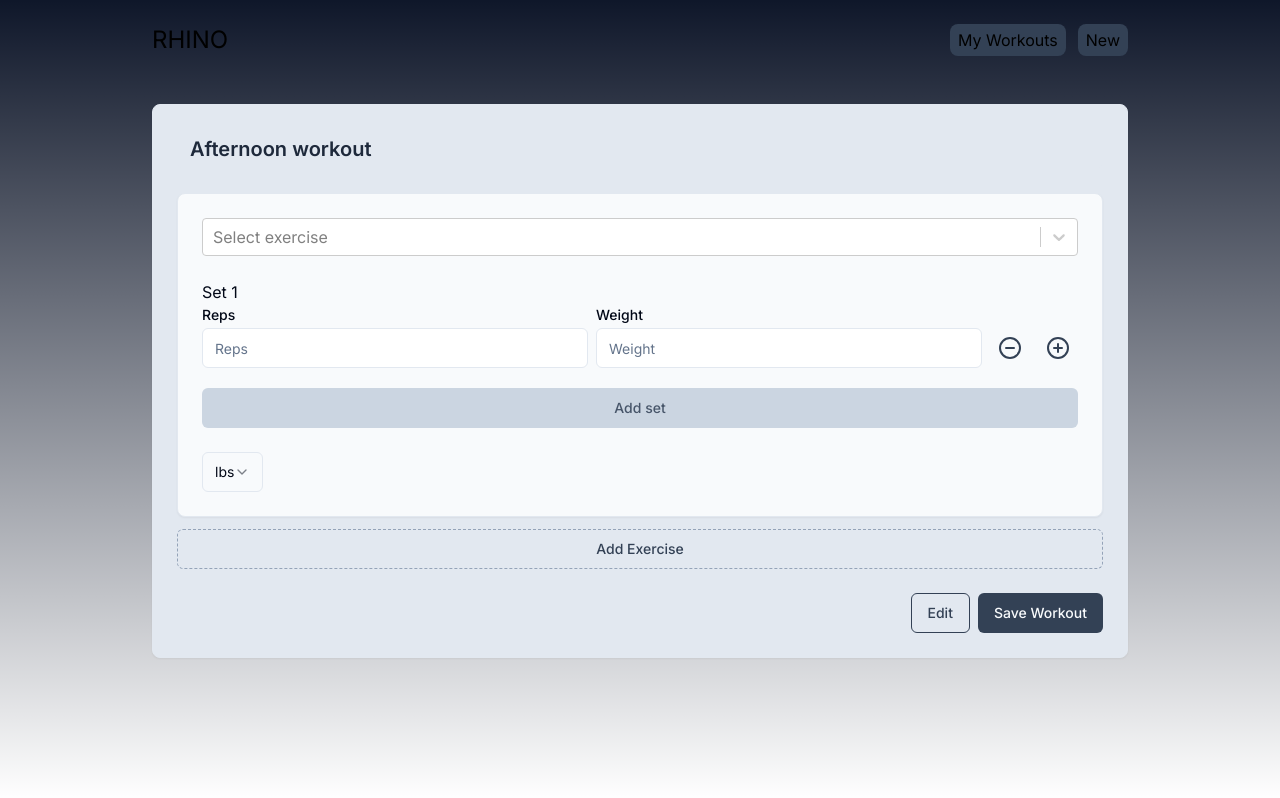
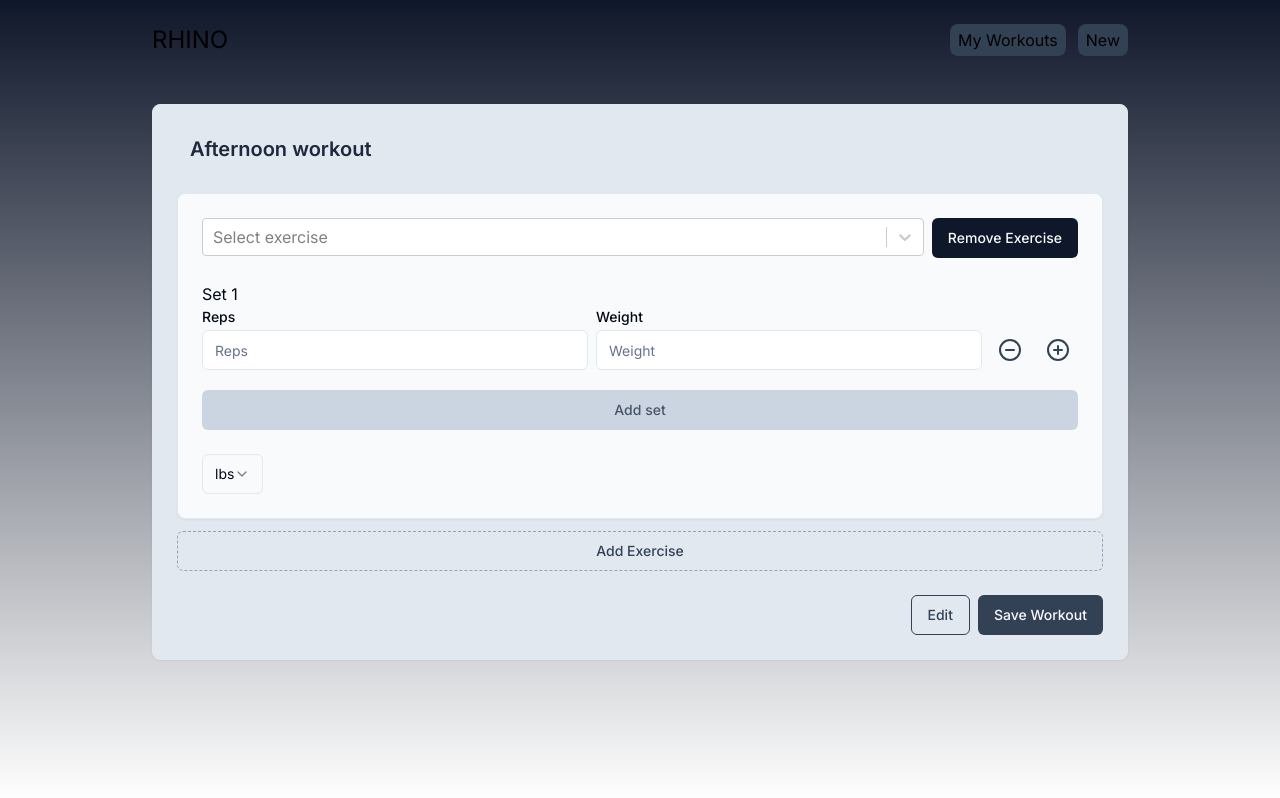
Before and after one commit to dan-ville/rhino, a Next.js app: page / in a window 1280 px wide. Built offline with nearby package versions, Linux system fonts and the light colour scheme.

Commit message:
add exercise deletion

```diff
--- a/src/components/Workout.tsx
+++ b/src/components/Workout.tsx
@@ -44,7 +44,7 @@ export function Workout({ workout }: Props) {
 
   const { register, control } = form
 
-  const { fields: exercises, append: appendExercise, } = useFieldArray({
+  const { fields: exercises, append: appendExercise, remove: removeExercise } = useFieldArray({
     name: "exercises",
     control: control,
   })
@@ -92,7 +92,7 @@ export function Workout({ workout }: Props) {
             <div className="grid gap-2 mb-3">
               {exercises.map((exercise, index) => {
                 return (
-                  <SetBuilderCard key={exercise.id} exerciseIndex={index} />
+                  <SetBuilderCard key={exercise.id} exerciseIndex={index} removeExercise={() => removeExercise(index)} />
                 )
               })}
             </div>
--- a/src/components/ui/SetBuilderCard.tsx
+++ b/src/components/ui/SetBuilderCard.tsx
@@ -19,6 +19,7 @@ import { Unit } from "@/lib/types"
 
 type SetBuilderCardProps = {
   exerciseIndex: number
+  removeExercise: () => void
 }
 
 const FormItem = ({
@@ -32,7 +33,7 @@ const FormItem = ({
     {children}
   </div>
 )
-export function SetBuilderCard({ exerciseIndex }: SetBuilderCardProps) {
+export function SetBuilderCard({ exerciseIndex, removeExercise }: SetBuilderCardProps) {
   const { control, register, watch, setValue } = useFormContext()
   const { fields: sets, append: appendSet, remove: removeSet } = useFieldArray({
     name: `exercises.${exerciseIndex}.sets`,
@@ -54,12 +55,13 @@ export function SetBuilderCard({ exerciseIndex }: SetBuilderCardProps) {
   return (
     <Card className="bg-slate-50">
       <CardHeader>
-        <div className="w-full">
+        <div className="w-full grid gap-2 grid-cols-[1fr_auto]">
           <ExerciseLookup
             name={`exercises.${exerciseIndex}.exercise`}
             control={control}
             required
           />
+          <Button onClick={() => removeExercise()}>Remove Exercise</Button>
         </div>
       </CardHeader>
       <CardContent>
```
